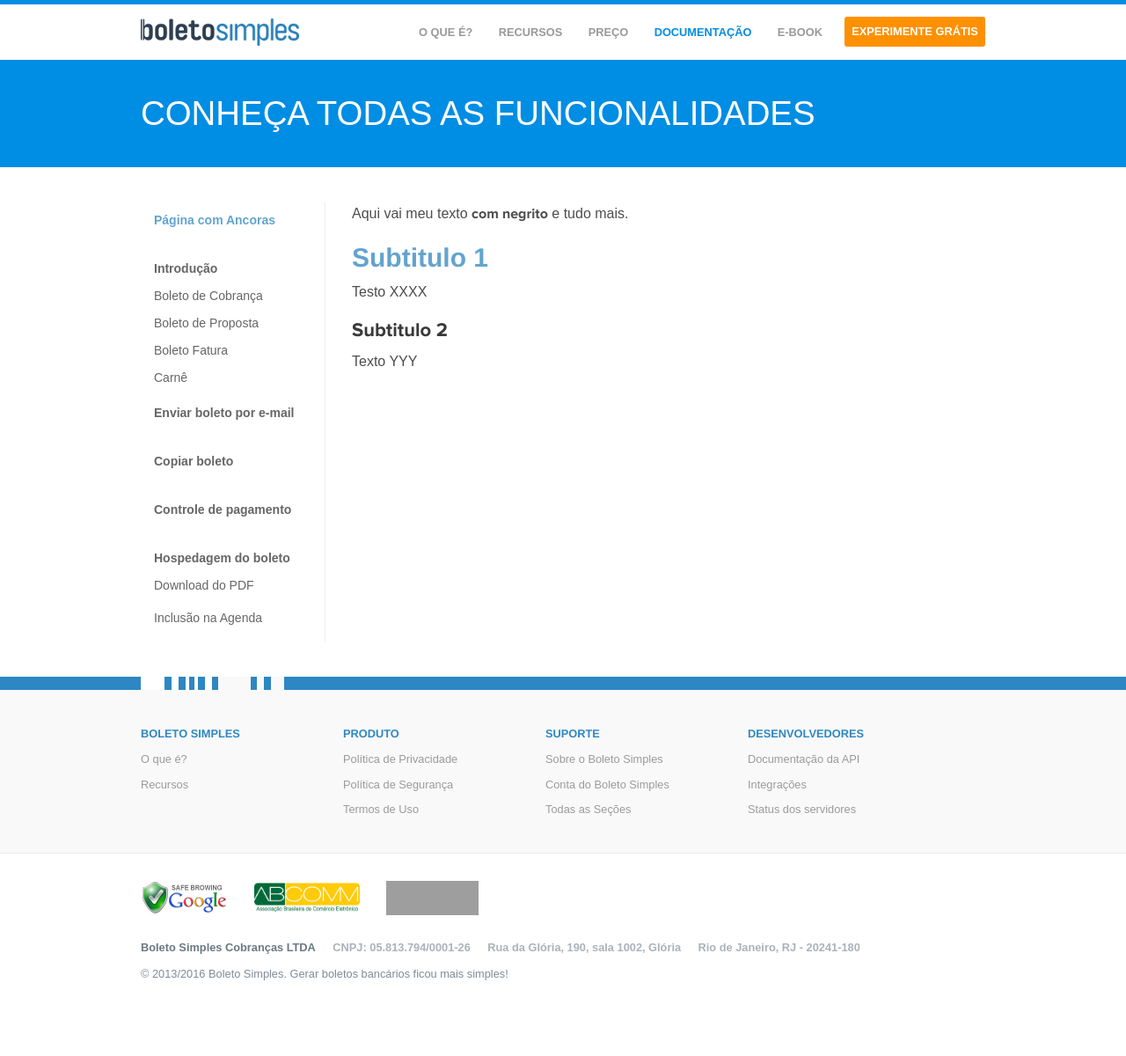
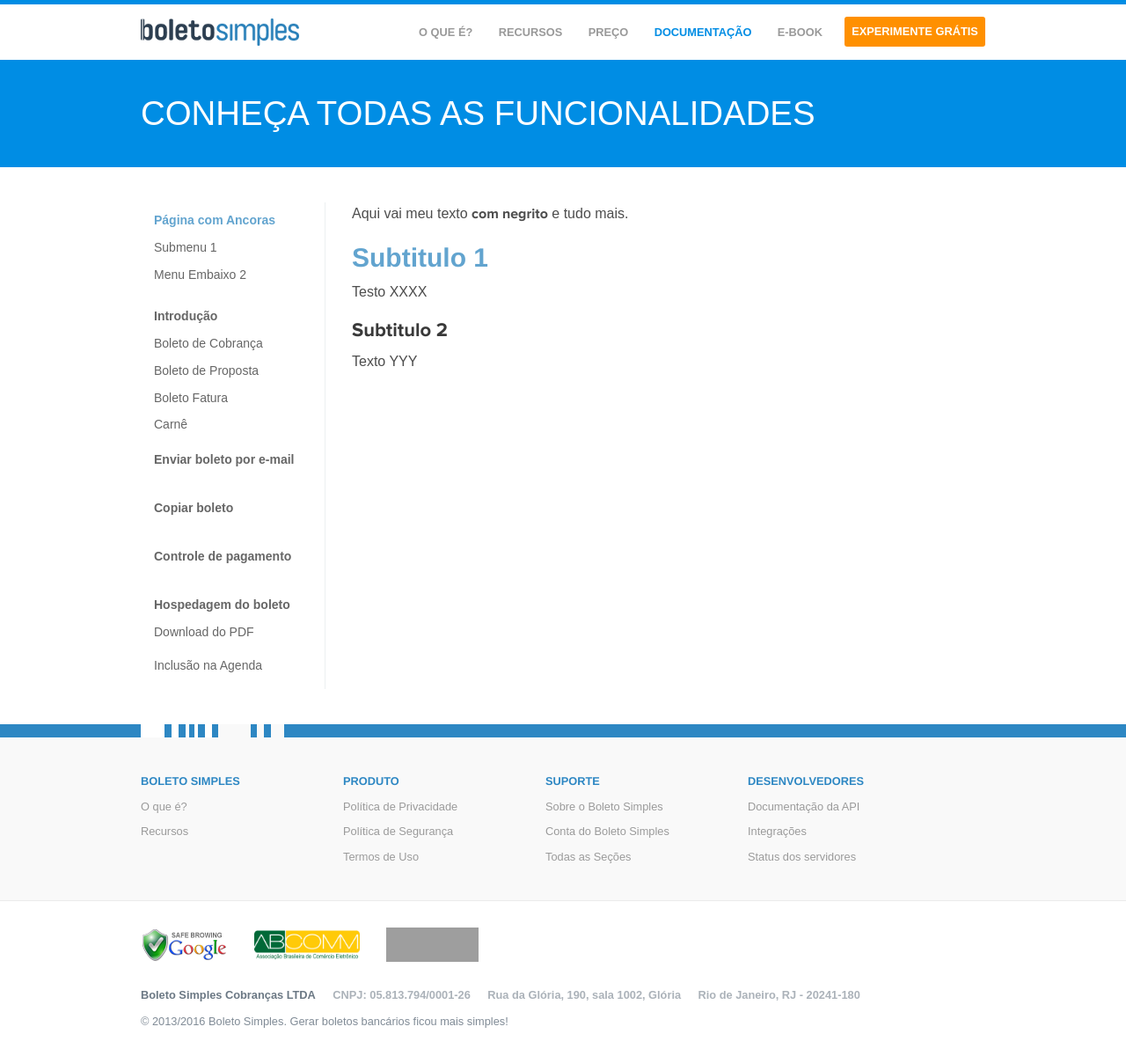
Before and after one commit to BoletoSimples/boletosimples-features, a Jekyll site: the page built from pagina-com-ancoras.markdown, in a window 1280 px wide. Shown: the whole page at 88% size. Built offline with Jekyll 4.4.1, drawn with Linux system fonts in a browser that asks for light colours; before the commit the page ends 1146 px from its top, so only the background shows below that; grey boxes are pictures that could not be loaded.

Commit message:
Updated Pagina Com Ancoras

```diff
--- a/pagina-com-ancoras.markdown
+++ b/pagina-com-ancoras.markdown
@@ -1,6 +1,9 @@
 ---
 title: Página com Ancoras
 date: 2018-01-30 15:54:00 -02:00
+anchors:
+  subtitulo-1: Submenu 1
+  subtitulo-2: Menu Embaixo 2
 ---
 
 Aqui vai meu texto **com negrito** e tudo mais.
```
